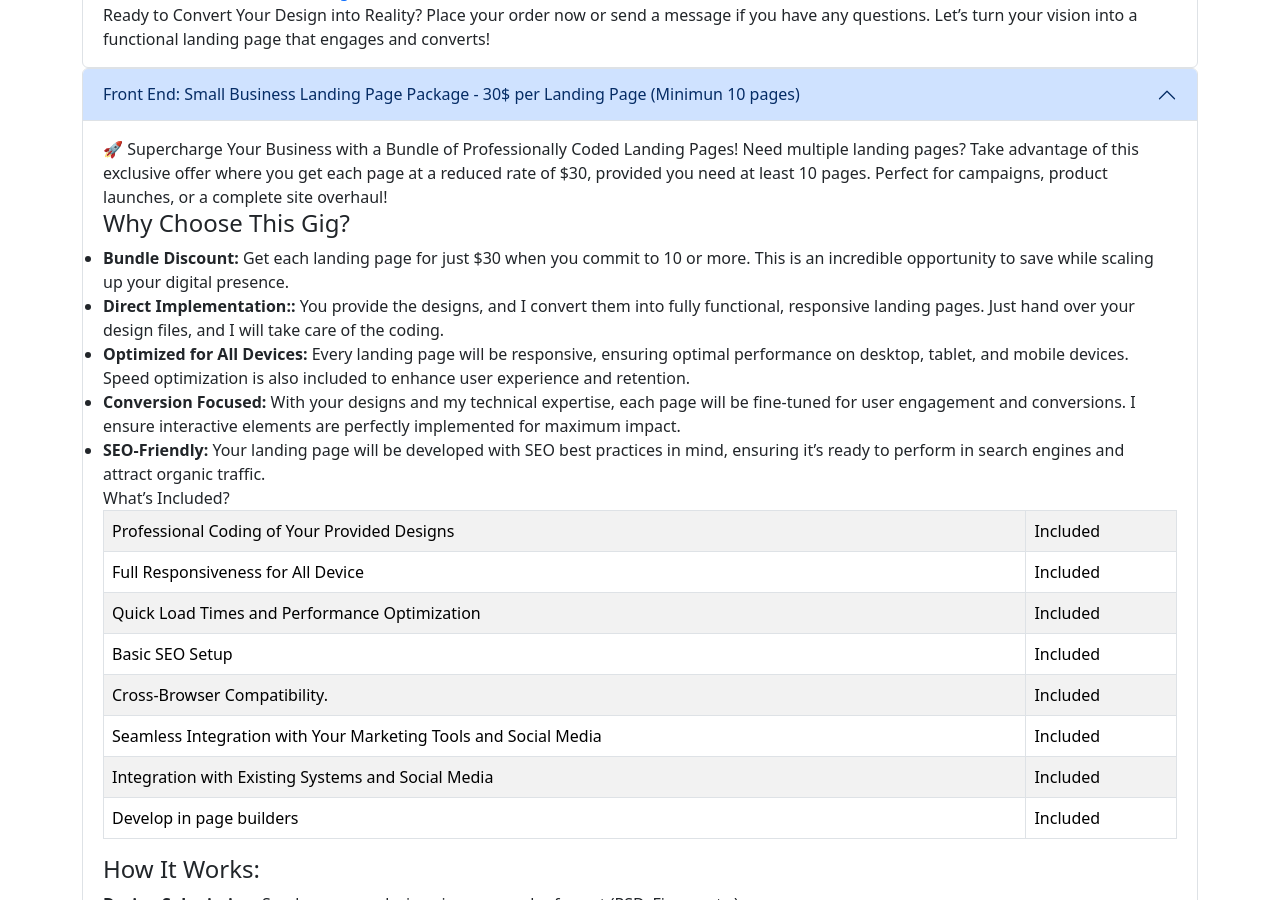
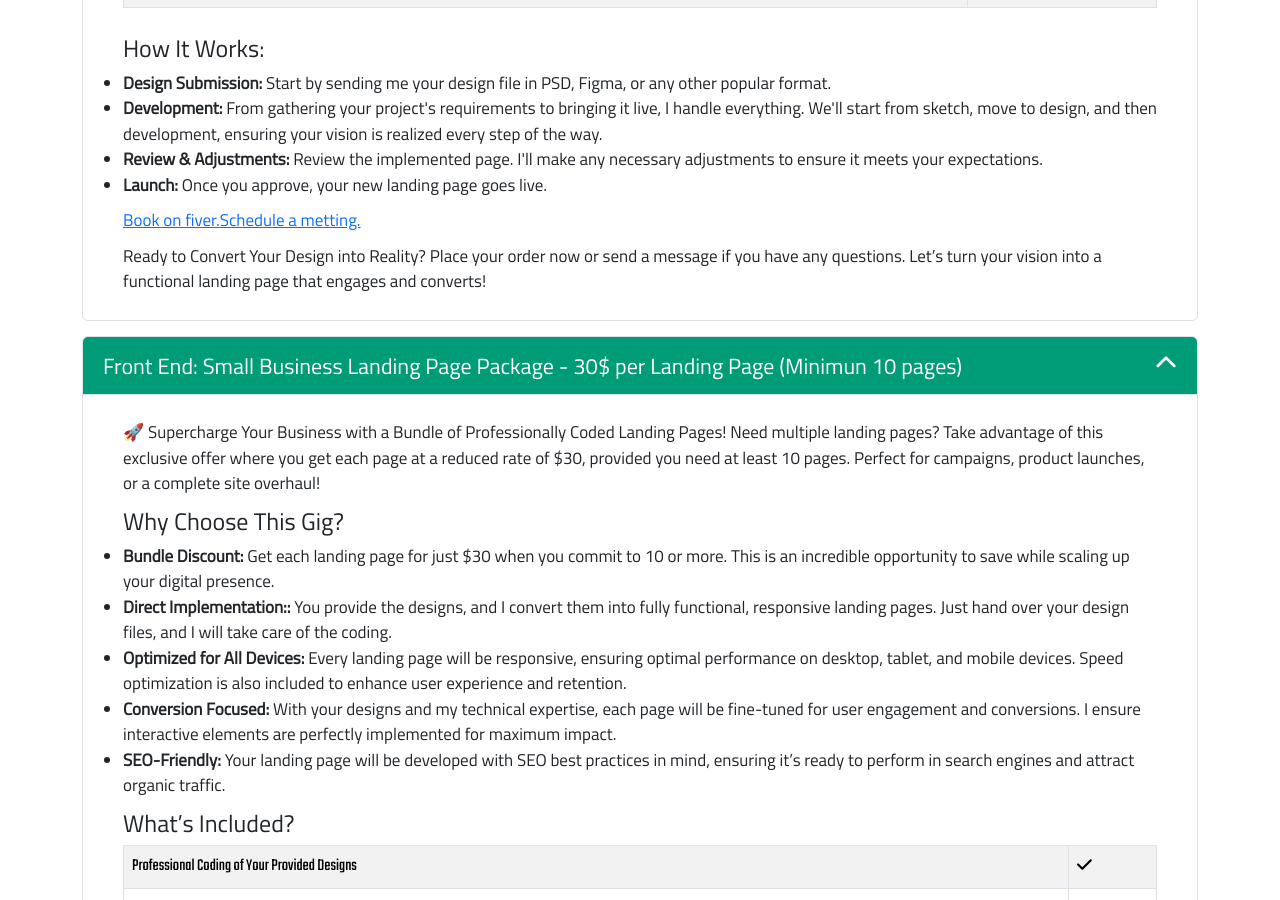
Before and after one commit to alexoltean97/portofolio, a React (Vite) app: page /gigs in a window 1280 px wide. Shown: the part 1900-2800 px from the top of the page. Built offline with nearby package versions, Linux system fonts and the light colour scheme; a web font is replaced by a local one.

Commit message:
Landing bundle

```diff
--- a/src/components/gigs/FeaturesTable/FeaturesTable.jsx
+++ b/src/components/gigs/FeaturesTable/FeaturesTable.jsx
@@ -4,7 +4,7 @@ import Table from 'react-bootstrap/Table'; // Ensure you have react-bootstrap in
 const FeaturesTable = ({ items }) => {
   return (
     <div>
-      <p>What’s Included?</p>
+      <h4>What’s Included?</h4>
       <Table striped bordered hover>
         <tbody>
           {items.map((item, index) => (
--- a/src/components/gigs/GigPlans/GigPlans.jsx
+++ b/src/components/gigs/GigPlans/GigPlans.jsx
@@ -5,9 +5,11 @@ import LandingBundle from "../LandingBundle/LandingBundle.jsx";
 const GigPlans = () => {
   return (
     <React.Fragment>
-      <SmallBusiness />
-      <LandingPage />
-      <LandingBundle />
+      <div className="gigs">
+        <SmallBusiness />
+        <LandingPage />
+        <LandingBundle />
+      </div>
     </React.Fragment>
   );
 };
--- a/src/components/gigs/GigsFeatures/LandingBundle.js
+++ b/src/components/gigs/GigsFeatures/LandingBundle.js
@@ -1,3 +1,5 @@
+
+
 export const landingBundle = [
   {
     title: "Bundle Discount",
@@ -12,7 +14,7 @@ export const landingBundle = [
   {
     title: "Optimized for All Devices",
     description:
-      " Every landing page will be responsive, ensuring optimal performance on desktop, tablet, and mobile devices. Speed optimization is also included to enhance user experience and retention.",
+      "Every landing page will be responsive, ensuring optimal performance on desktop, tablet, and mobile devices. Speed optimization is also included to enhance user experience and retention.",
   },
   {
     title: "Conversion Focused",
@@ -27,23 +29,23 @@ export const landingBundle = [
 ];
 
 export const bundleTableItems = [
-  { feature: "Professional Coding of Your Provided Designs", mark: "Included" },
-  { feature: "Full Responsiveness for All Device", mark: "Included" },
+  { feature: "Professional Coding of Your Provided Designs", mark: true },
+  { feature: "Full Responsiveness for All Device", mark: true },
   {
     feature: "Quick Load Times and Performance Optimization",
-    mark: "Included",
+    mark: true,
   },
-  { feature: "Basic SEO Setup", mark: "Included" },
-  { feature: "Cross-Browser Compatibility.", mark: "Included" },
+  { feature: "Basic SEO Setup", mark: true },
+  { feature: "Cross-Browser Compatibility.", mark: true },
   {
     feature: "Seamless Integration with Your Marketing Tools and Social Media ",
-    mark: "Included",
+    mark: true,
   },
   {
     feature: "Integration with Existing Systems and Social Media",
-    mark: "Included",
+    mark: true,
   },
-  { feature: "Develop in page builders", mark: "Included" },
+  { feature: "Develop in page builders", mark: true },
 ];
 
 export const bundleSteps = [
@@ -64,6 +66,6 @@ export const bundleSteps = [
   },
   {
     title: "Launch",
-    description: " Once fully approved, your landing pages will go live.",
+    description: "Once fully approved, your landing pages will go live.",
   },
 ];
--- a/src/components/gigs/LandingBundle/LandingBundle.jsx
+++ b/src/components/gigs/LandingBundle/LandingBundle.jsx
@@ -5,7 +5,9 @@ import WhyChoseGig from "../WhyChoseGig/WhyChoseGig.jsx";
 import FeaturesTable from "../FeaturesTable/FeaturesTable.jsx";
 import HowItWorks from "../HowItWorks/HowItWorks.jsx";
 import Book from "../Book/Book.jsx";
-
+import { useTranslation } from "react-i18next";
+import { FontAwesomeIcon } from "@fortawesome/react-fontawesome";
+import { faCheck } from "@fortawesome/free-solid-svg-icons";
 import {
   landingBundle,
   bundleTableItems,
@@ -13,6 +15,8 @@ import {
 } from "../GigsFeatures/LandingBundle.js";
 
 const LandingBundle = () => {
+  const { t } = useTranslation();
+
   return (
     <Accordion defaultActiveKey="0">
       <Accordion.Item eventKey="0">
@@ -23,7 +27,7 @@ const LandingBundle = () => {
         <Accordion.Body>
           <GigDescription description="🚀 Supercharge Your Business with a Bundle of Professionally Coded Landing Pages! Need multiple landing pages? Take advantage of this exclusive offer where you get each page at a reduced rate of $30, provided you need at least 10 pages. Perfect for campaigns, product launches, or a complete site overhaul!"></GigDescription>
           <WhyChoseGig features={landingBundle} />
-          <FeaturesTable items={bundleTableItems} />
+          <FeaturesTable items={bundleTableItems.map(item => ({ feature: t(item.feature), mark: item.mark ? <FontAwesomeIcon icon={faCheck} /> : null }))} />
           <HowItWorks steps={bundleSteps} />
           <Book />
 
--- a/src/i18n/i18n.js
+++ b/src/i18n/i18n.js
@@ -115,6 +115,34 @@ i18next
           subTotal: "Sub Total",
           shipping: "Shipping",
           total: "Total",
+          bundleDiscount: "Bundle Discount",
+          bundleDiscountDesc: "Get each landing page for just $30 when you commit to 10 or more. This is an incredible opportunity to save while scaling up your digital presence.",
+          directImplementation: "Direct Implementation:",
+          directImplementationDesc: "You provide the designs, and I convert them into fully functional, responsive landing pages. Just hand over your design files, and I will take care of the coding.",
+          optimizedForAllDevices: "Optimized for All Devices",
+          optimizedForAllDevicesDesc: "Every landing page will be responsive, ensuring optimal performance on desktop, tablet, and mobile devices. Speed optimization is also included to enhance user experience and retention.",
+          conversionFocused: "Conversion Focused",
+          conversionFocusedDesc: "With your designs and my technical expertise, each page will be fine-tuned for user engagement and conversions. I ensure interactive elements are perfectly implemented for maximum impact.",
+          seoFriendly: "SEO-Friendly",
+          seoFriendlyDesc: "Your landing page will be developed with SEO best practices in mind, ensuring it’s ready to perform in search engines and attract organic traffic.",
+          professionalCoding: "Professional Coding of Your Provided Designs",
+          fullResponsiveness: "Full Responsiveness for All Device",
+          quickLoadTimes: "Quick Load Times and Performance Optimization",
+          basicSEOSetup: "Basic SEO Setup",
+          crossBrowserCompatibility: "Cross-Browser Compatibility.",
+          integrationWithMarketingTools: "Seamless Integration with Your Marketing Tools and Social Media ",
+          integrationWithSystems: "Integration with Existing Systems and Social Media",
+          developInPageBuilders: "Develop in page builders",
+          designSubmission: "Design Submission",
+          designSubmissionDesc: "Send over your designs in any popular format (PSD, Figma, etc.).",
+          efficientDevelopment: "Efficient Development",
+          efficientDevelopmentDesc: "I’ll systematically convert your designs into live, high-performing landing pages.",
+          reviewProcess: "Review Process:",
+          reviewProcessDesc: "We’ll go through each page together to ensure everything is up to your standards.",
+          launch: "Launch",
+          launchDesc: "Once fully approved, your landing pages will go live."
+
+
         },
       },
 
@@ -224,7 +252,33 @@ i18next
           emptyCart: "Ihr Warenkorb ist leer",
           subTotal: "Zwischensumme",
           shipping: "Versand",
-          total: "Gesamt"
+          total: "Gesamt",
+          bundleDiscount: "Bundle Discount",
+          bundleDiscountDesc: "Get each landing page for just $30 when you commit to 10 or more. This is an incredible opportunity to save while scaling up your digital presence.",
+          directImplementation: "Direct Implementation:",
+          directImplementationDesc: "You provide the designs, and I convert them into fully functional, responsive landing pages. Just hand over your design files, and I will take care of the coding.",
+          optimizedForAllDevices: "Optimized for All Devices",
+          optimizedForAllDevicesDesc: "Every landing page will be responsive, ensuring optimal performance on desktop, tablet, and mobile devices. Speed optimization is also included to enhance user experience and retention.",
+          conversionFocused: "Conversion Focused",
+          conversionFocusedDesc: "With your designs and my technical expertise, each page will be fine-tuned for user engagement and conversions. I ensure interactive elements are perfectly implemented for maximum impact.",
+          seoFriendly: "SEO-Friendly",
+          seoFriendlyDesc: "Your landing page will be developed with SEO best practices in mind, ensuring it’s ready to perform in search engines and attract organic traffic.",
+          professionalCoding: "Professional Coding of Your Provided Designs",
+          fullResponsiveness: "Full Responsiveness for All Device",
+          quickLoadTimes: "Quick Load Times and Performance Optimization",
+          basicSEOSetup: "Basic SEO Setup",
+          crossBrowserCompatibility: "Cross-Browser Compatibility.",
+          integrationWithMarketingTools: "Seamless Integration with Your Marketing Tools and Social Media ",
+          integrationWithSystems: "Integration with Existing Systems and Social Media",
+          developInPageBuilders: "Develop in page builders",
+          designSubmission: "Design Submission",
+          designSubmissionDesc: "Send over your designs in any popular format (PSD, Figma, etc.).",
+          efficientDevelopment: "Efficient Development",
+          efficientDevelopmentDesc: "I’ll systematically convert your designs into live, high-performing landing pages.",
+          reviewProcess: "Review Process:",
+          reviewProcessDesc: "We’ll go through each page together to ensure everything is up to your standards.",
+          launch: "Launch",
+          launchDesc: "Once fully approved, your landing pages will go live."
         },
       },
     },
--- /dev/null
+++ b/src/scss/gigs/gigs.scss
@@ -0,0 +1,39 @@
+@import "../globals/variables";
+
+.gigs {
+  .accordion {
+    margin-bottom: 15px;
+    .accordion-button {
+      background-color: $main-color;
+      color: $plain-white;
+      font-family: $third-font;
+      font-size: $p-size;
+
+      &:focus {
+        border-color: none;
+        outline: none;
+        box-shadow: none;
+      }
+
+      &::after {
+        content: "\f078";
+        background-image: none !important;
+        font-weight: 800;
+        font-family: "Font Awesome 5 Free";
+      }
+    }
+
+    .accordion-body{
+        padding: 20px 20px 20px 20px;
+        font-family: $third-font;
+        font-size: 17px;
+        .table {
+            font-family: $main-font;
+        }
+
+        div{
+            padding: 5px 20px 5px 20px;;
+        }
+    }
+  }
+}
--- a/src/scss/main.scss
+++ b/src/scss/main.scss
@@ -4,7 +4,7 @@
 @import "globals/theme";
 @import "globals/header";
 @import "globals/responsive";
-
+@import "gigs/gigs";
 .search-for {
   h2 {
     font-family: var(--main-font);
```
